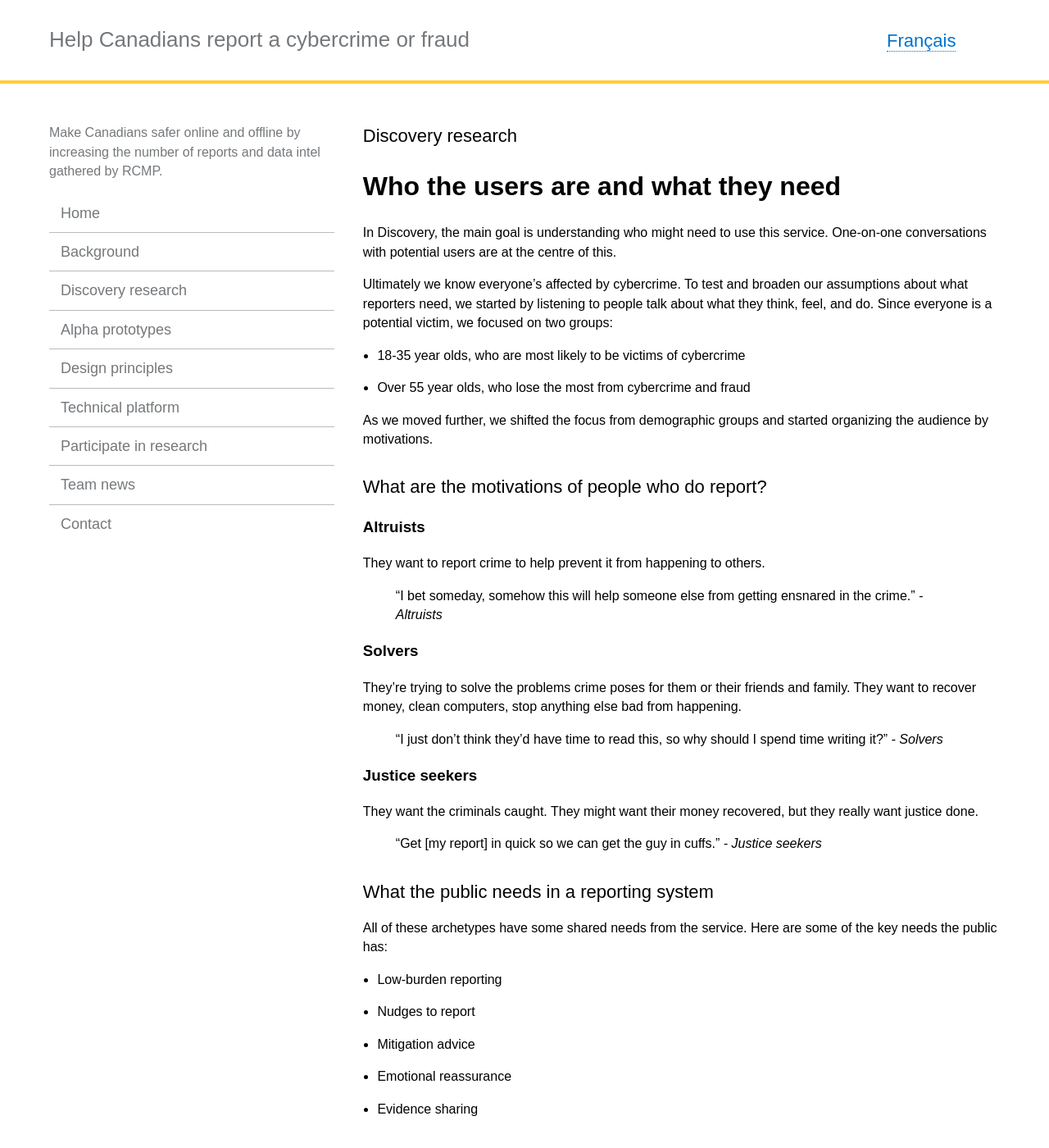
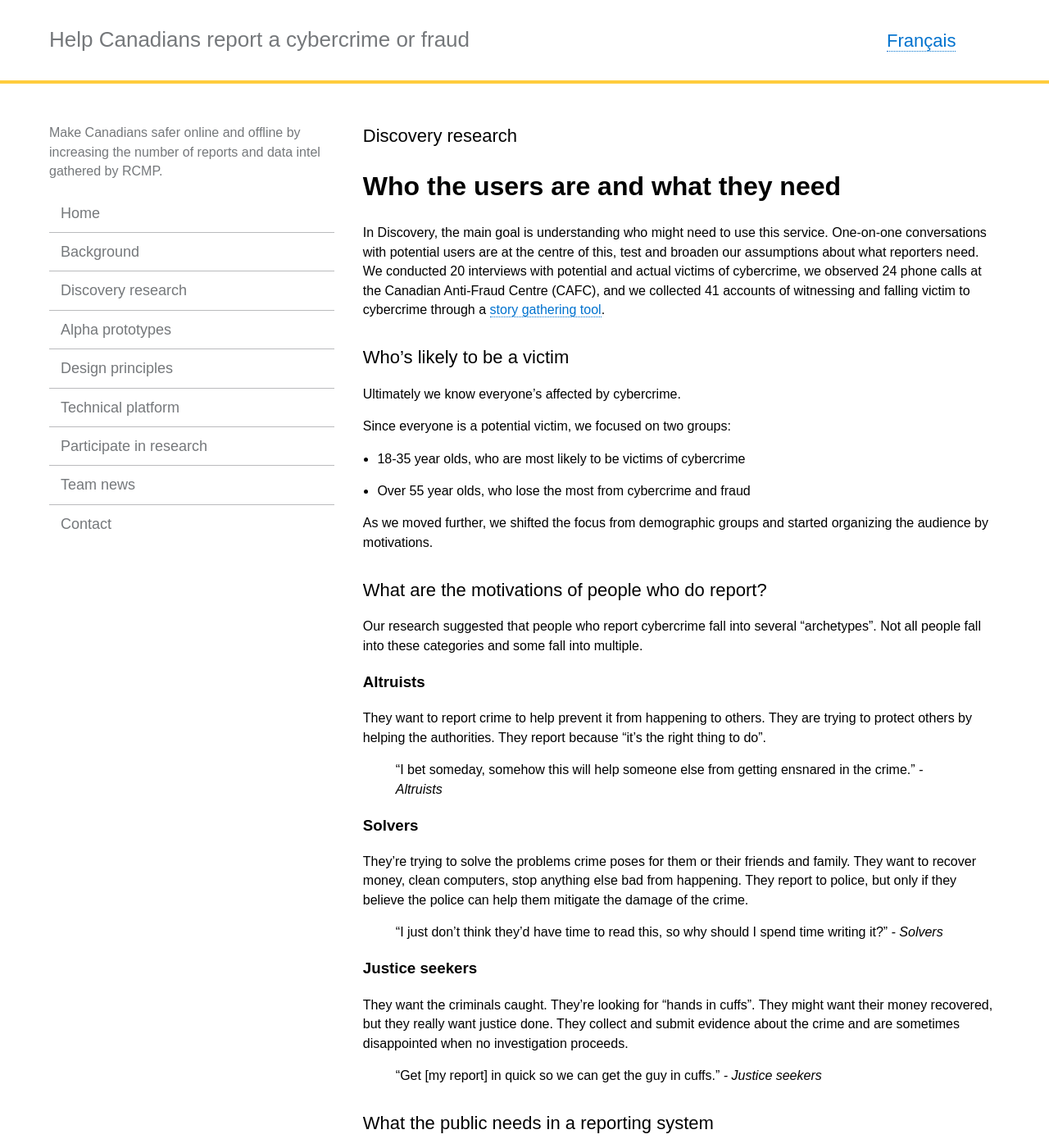
Before and after one commit to cds-snc/rcmp-report-a-cybercrime-alpha-documentation, a Jekyll site: the page built from _pages/en/discovery.md, in a window 1280 px wide and 1400 px high. Shown: the whole window at 82% size. Built offline with Jekyll 4.4.1, drawn with Linux system fonts in a browser that asks for light colours.

Commit message:
Update discovery.md

```diff
--- a/_pages/en/discovery.md
+++ b/_pages/en/discovery.md
@@ -8,9 +8,13 @@ trans_url: "/decouverte/"
 
 # Who the users are and what they need
 
-In Discovery, the main goal is understanding who might need to use this service. One-on-one conversations with potential users are at the centre of this.
+In Discovery, the main goal is understanding who might need to use this service. One-on-one conversations with potential users are at the centre of this, test and broaden our assumptions about what reporters need. We conducted 20 interviews with potential and actual victims of cybercrime, we observed 24 phone calls at the Canadian Anti-Fraud Centre (CAFC), and we collected 41 accounts of witnessing and falling victim to cybercrime through a [story gathering tool](https://tell-us.cds-snc.ca).
 
-Ultimately we know everyone's affected by cybercrime. To test and broaden our assumptions about what reporters need, we started by listening to people talk about what they think, feel, and do. Since everyone is a potential victim, we focused on two groups:
+## Who's likely to be a victim
+
+Ultimately we know everyone's affected by cybercrime.
+
+Since everyone is a potential victim, we focused on two groups:
   - 18-35 year olds, who are most likely to be victims of cybercrime
   - Over 55 year olds, who lose the most from cybercrime and fraud
 
@@ -18,18 +22,20 @@ As we moved further, we shifted the focus from demographic groups and started or
 
 ## What are the motivations of people who do report?
 
+Our research suggested that people who report cybercrime fall into several "archetypes". Not all people fall into these categories and some fall into multiple.
+
 ### Altruists
-They want to report crime to help prevent it from happening to others.
+They want to report crime to help prevent it from happening to others. They are trying to protect others by helping the authorities. They report because "it's the right thing to do".
 > "I bet someday, somehow this will help someone else from getting ensnared in the crime."
 *- Altruists*
 
 ### Solvers
-They're trying to solve the problems crime poses for them or their friends and family. They want to recover money, clean computers, stop anything else bad from happening.
+They're trying to solve the problems crime poses for them or their friends and family. They want to recover money, clean computers, stop anything else bad from happening. They report to police, but only if they believe the police can help them mitigate the damage of the crime.
 > "I just don't think they'd have time to read this, so why should I spend time writing it?"
 *- Solvers*
 
 ### Justice seekers
-They want the criminals caught. They might want their money recovered, but they really want justice done.
+They want the criminals caught. They're looking for "hands in cuffs". They might want their money recovered, but they really want justice done. They collect and submit evidence about the crime and are sometimes disappointed when no investigation proceeds.
 > "Get [my report] in quick so we can get the guy in cuffs."
 *- Justice seekers*
 
```
